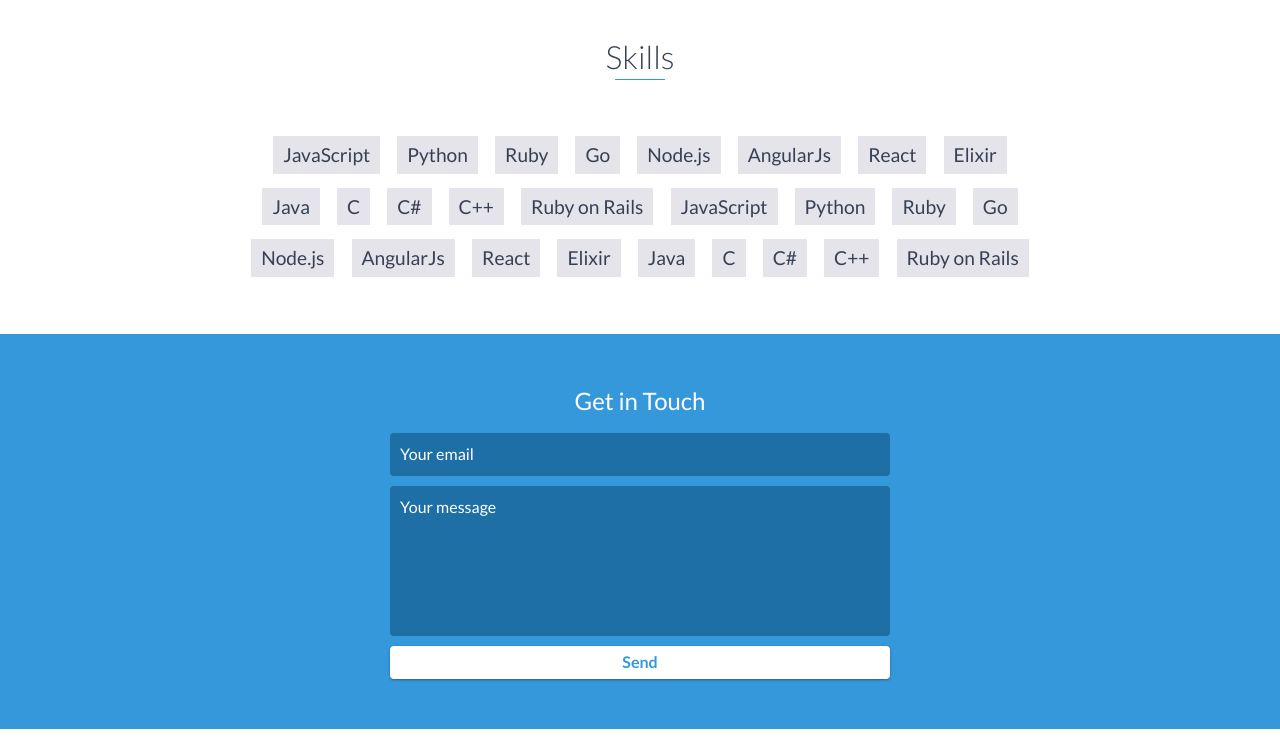
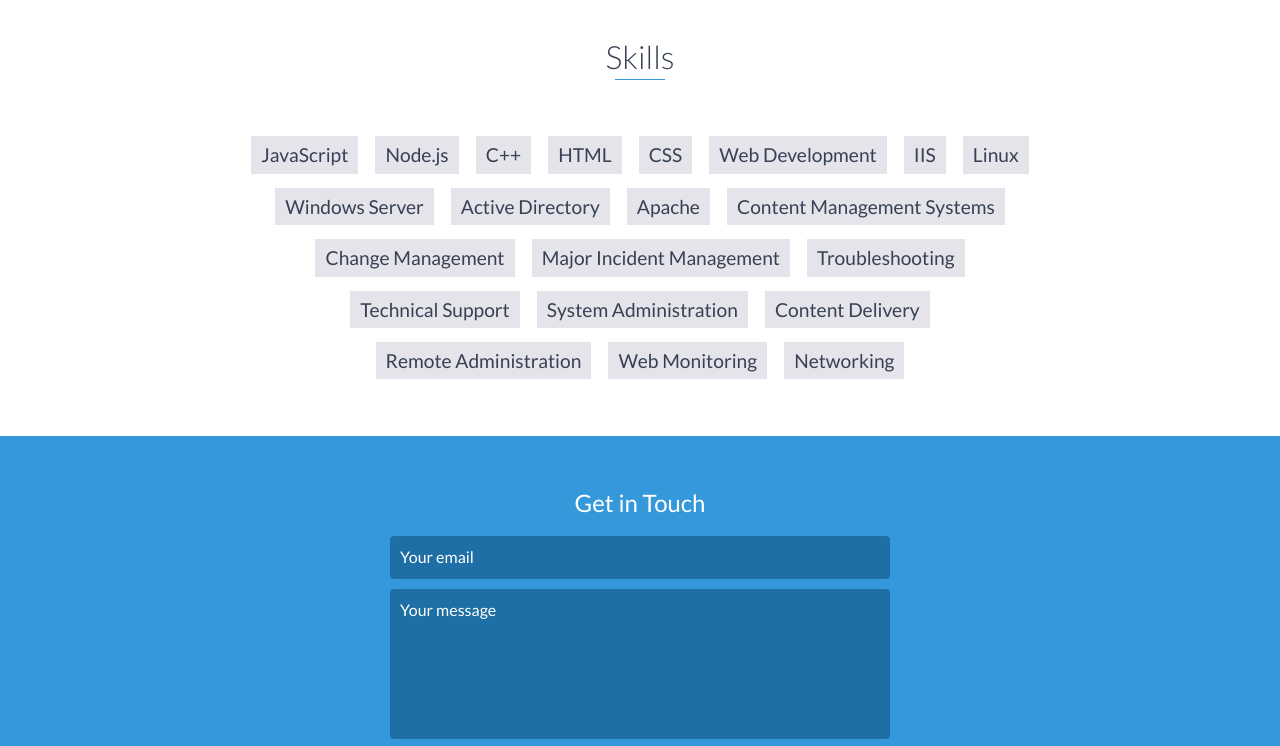
Before and after one commit to smullarkey/smullarkey.github.io, a website: page index.html in a window 1280 px wide. Shown: the part 5200-5946 px from the top of the page. Drawn offline with nearby package versions, Linux system fonts and the light colour scheme.

Commit message:
Update skills section

```diff
--- a/index.html
+++ b/index.html
@@ -277,31 +277,26 @@
       <h2 class="heading">Skills</h2>
       <ul>
         <li>JavaScript</li>
-        <li>Python</li>
-        <li>Ruby</li>
-        <li>Go</li>
         <li>Node.js</li>
-        <li>AngularJs</li>
-        <li>React</li>
-        <li>Elixir</li>
-        <li>Java</li>
-        <li>C</li>
-        <li>C#</li>
         <li>C++</li>
-        <li>Ruby on Rails</li>
-        <li>JavaScript</li>
-        <li>Python</li>
-        <li>Ruby</li>
-        <li>Go</li>
-        <li>Node.js</li>
-        <li>AngularJs</li>
-        <li>React</li>
-        <li>Elixir</li>
-        <li>Java</li>
-        <li>C</li>
-        <li>C#</li>
-        <li>C++</li>
-        <li>Ruby on Rails</li>
+        <li>HTML</li>
+        <li>CSS</li>
+        <li>Web Development</li>
+        <li>IIS</li>
+        <li>Linux</li>
+        <li>Windows Server</li>
+        <li>Active Directory</li>
+        <li>Apache</li>
+        <li>Content Management Systems</li>
+        <li>Change Management</li>
+        <li>Major Incident Management</li>
+        <li>Troubleshooting</li>
+        <li>Technical Support</li>
+        <li>System Administration</li>
+        <li>Content Delivery</li>
+        <li>Remote Administration</li>
+        <li>Web Monitoring</li>
+        <li>Networking</li>
       </ul>
     </div>
     <!-- End #skills -->
```
